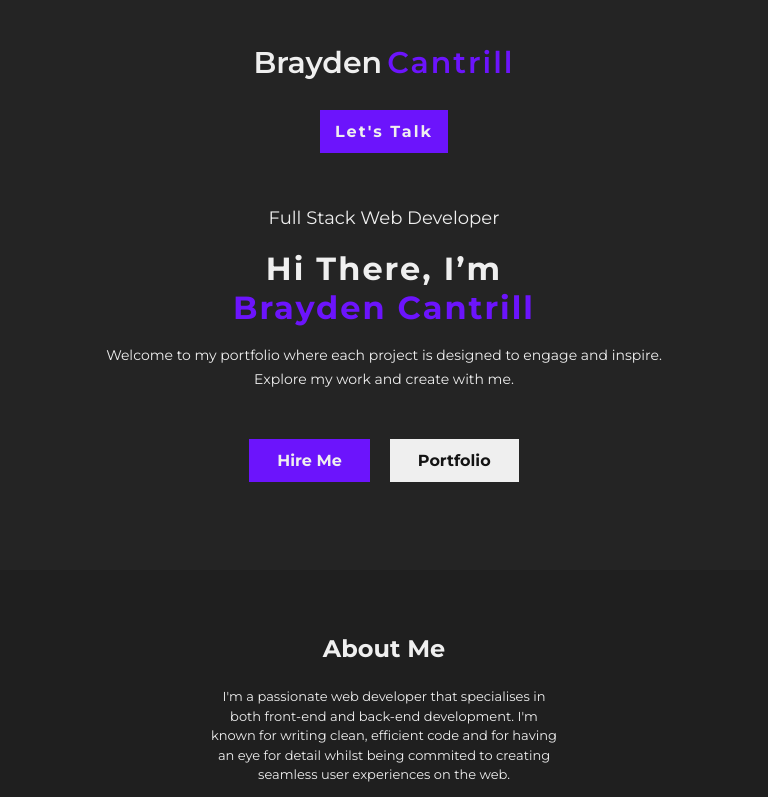
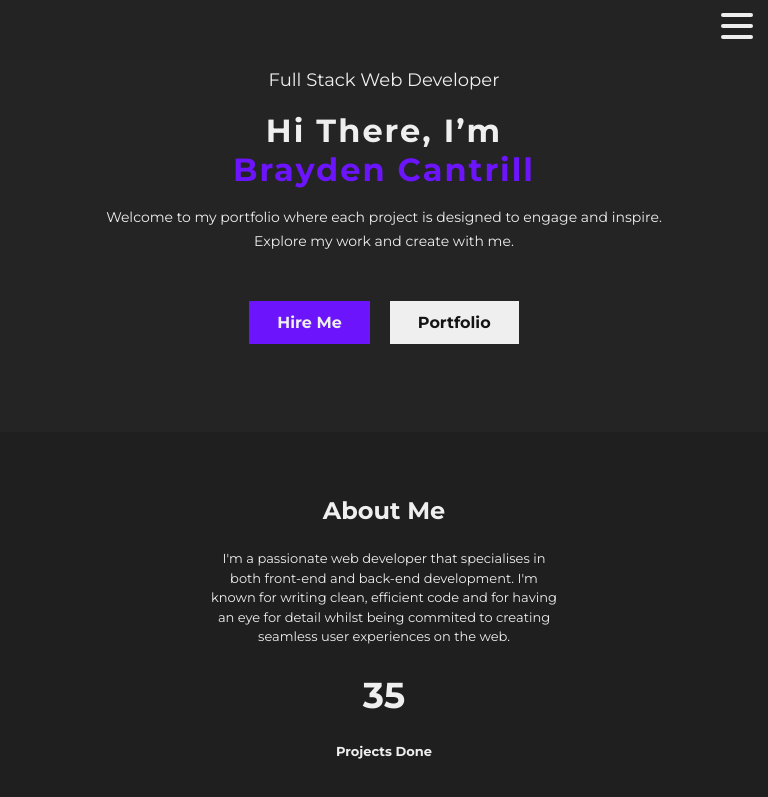
Before and after one commit to Eternum101/brayden-cantrill-portfolio, a React (Vite) app: page / in a window 768 px wide. Shown: the top 797 px of the page. Built offline with nearby package versions, Linux system fonts and the light colour scheme; no server answers.

Commit message:
Modified Responsive Styling & Navbar in Hero.css Modified Layout in Hero.jsx Modified Styling in Index.css

```diff
--- a/src/components/Hero.jsx
+++ b/src/components/Hero.jsx
@@ -1,21 +1,32 @@
-import React from "react"
+import React, { useState } from "react"
 import heroImage from '../assets/hero-image.png';
 import { motion } from 'framer-motion';
 
 export function Hero() {
+    const [menuOpen, setMenuOpen] = useState(false);
+
+    const toggleMenu = () => {
+        setMenuOpen(!menuOpen)
+    }
+
     return (
     <section className="hero-section">
         <motion.div className="navbar" initial={{ opacity: 0, y: -50 }}
                 animate={{ opacity: 1, y: 0 }}
                 transition={{ duration: 0.5 }}>
-            <div className="logo">
+            <div className="logo" onClick={() => window.scrollTo(0, 0)}>
                 Brayden <span>Cantrill</span>
             </div>
-        <div className="links">
+        <div className={`links ${menuOpen ? 'open' : ''}`}>
             <a href="#about-section">About</a>
             <a href="#technical-section">Skills</a>
             <a href="#portfolio-section">Portfolio</a>
             <a href="#contact-section">Contact</a>
+        </div>
+        <div className={`hamburger-menu ${menuOpen ? 'open' : ''}`} onClick={toggleMenu}>
+            <div className="burger burger1"></div>
+            <div className="burger burger2"></div>
+            <div className="burger burger3"></div>
         </div>
             <button onClick={() => window.location.href = 'mailto:cantrill.brayden@gmail.com'} className="btn-talk">Let's Talk</button>
         </motion.div>
--- a/src/styles/Hero.css
+++ b/src/styles/Hero.css
@@ -15,8 +15,13 @@
     justify-content: center;
     align-items: center;
     justify-content: space-between;
-    padding: 0px 124px;
+    padding: 30px 124px;
     width: 100%;
+    position: fixed;
+    z-index: 100;
+    top: 0;
+    background-color: rgba(36, 36, 36, 0.6);
+    backdrop-filter: blur(50px);
 }
 
 .background {
@@ -37,6 +42,12 @@
     font-weight: 600;
     letter-spacing: 0;
     line-height: 45px;
+    cursor: pointer;
+    transition: transform 150ms ease-in-out;
+}
+
+.logo:hover {
+    transform: scale(1.1);
 }
 
 .logo span {
@@ -135,6 +146,7 @@
     justify-content: center;
     padding: 0px 124px;
     width: 100%;
+    margin-top: 90px;
 }
 
 .information-header {
@@ -283,6 +295,38 @@
     transform: skew(0deg, -30deg);
 }
 
+.hamburger-menu {
+    width: 2rem;
+    height: 2rem;
+    display: none;
+    justify-content: space-around;
+    flex-flow: column nowrap;
+    z-index: 10;
+}
+
+.burger {
+    width: 2rem;
+    height: 0.25rem;
+    border-radius: 10px;
+    background-color: #efefef;
+    transform-origin: 1px;
+    transition: all 0.3s linear;
+}
+
+.hamburger-menu.open .burger1 {
+    transform: rotate(45deg);
+    transform-origin: top left;
+}
+
+.hamburger-menu.open .burger2 {
+    opacity: 0;
+}
+
+.hamburger-menu.open .burger3 {
+    transform: rotate(-45deg);
+    transform-origin: bottom left;
+}
+
 @keyframes move {
     25% {
       opacity: 1;
@@ -306,26 +350,62 @@
     .hero-section {
         gap: 0px;
         height: 100%;
+        padding: 15px 0px 0px;
     }
 
     .navbar {
         padding: 0px 20px;
-        flex-direction: column;
         gap: 25px;
+        position: fixed;
     }
 
     .links {
         display: none;
     }
 
+    @keyframes slideDown {
+        0% { transform: translateX(100vh); }
+        100% { transform: translateX(0); }
+    }
+
+    .links.open {
+        display: flex;
+        flex-direction: column;
+        align-items: center;
+        background-color: #141414;
+        height: 50vh;
+        width: 100vw;
+        position: fixed;
+        top: 0;
+        right: 0;
+        padding: 50px;
+        animation: slideDown 0.5s forwards;
+    }
+
+    .btn-container.open {
+        display: flex;
+    }
+
+    .hamburger-menu {
+        display: flex;
+        z-index: 10;
+        position: absolute;
+        top: 10px;
+        right: 15px;
+    }
+
+    .logo {
+        display: none;
+    }
+
     .btn-talk {
-        padding: 12px 28px;
-        font-size: 16px;
+        display: none;
     }
 
     .information-container {
         padding: 0px 20px;
         flex-direction: column;
+        margin-top: 0px;
     }
 
     .information-header {
@@ -375,7 +455,7 @@
     }
 
     .navbar {
-        padding: 0px 30px;
+        padding: 30px 30px;
         justify-content: space-between;
     }
 
@@ -388,6 +468,7 @@
         justify-content: center;
         width: 100%;
         padding: 0px 32px;
+        margin-top: 0px;
     }
 
     .information-header {
@@ -422,7 +503,7 @@
     }
 
     .navbar {
-        padding: 0px 30px;
+        padding: 30px 30px;
         justify-content: space-between;
     }
 
@@ -439,6 +520,7 @@
         justify-content: center;
         width: 100%;
         padding: 0px 32px;
+        margin-top: 0px;
     }
 
     .information-header {
--- a/src/styles/Index.css
+++ b/src/styles/Index.css
@@ -39,4 +39,5 @@ a {
 
 html {
     scroll-behavior: smooth;
+    scroll-padding-top: 86px;
 }
```
